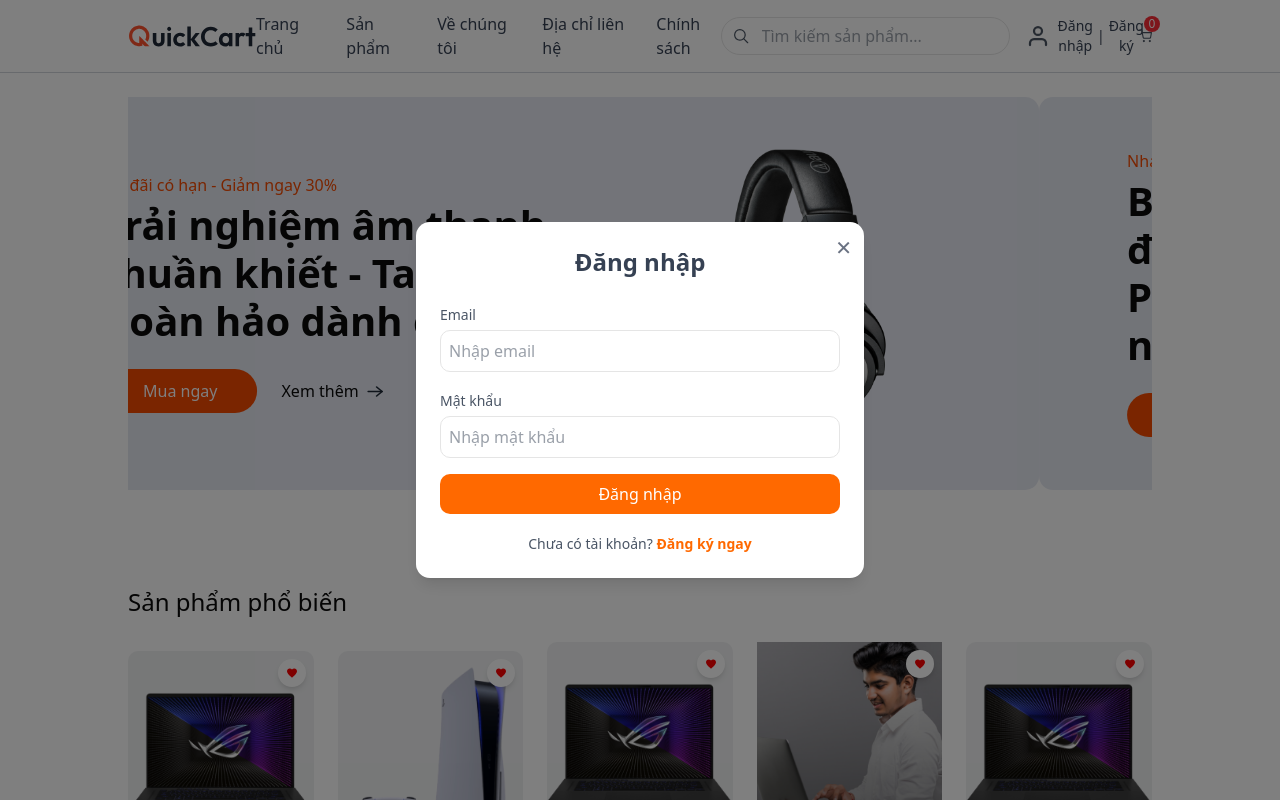
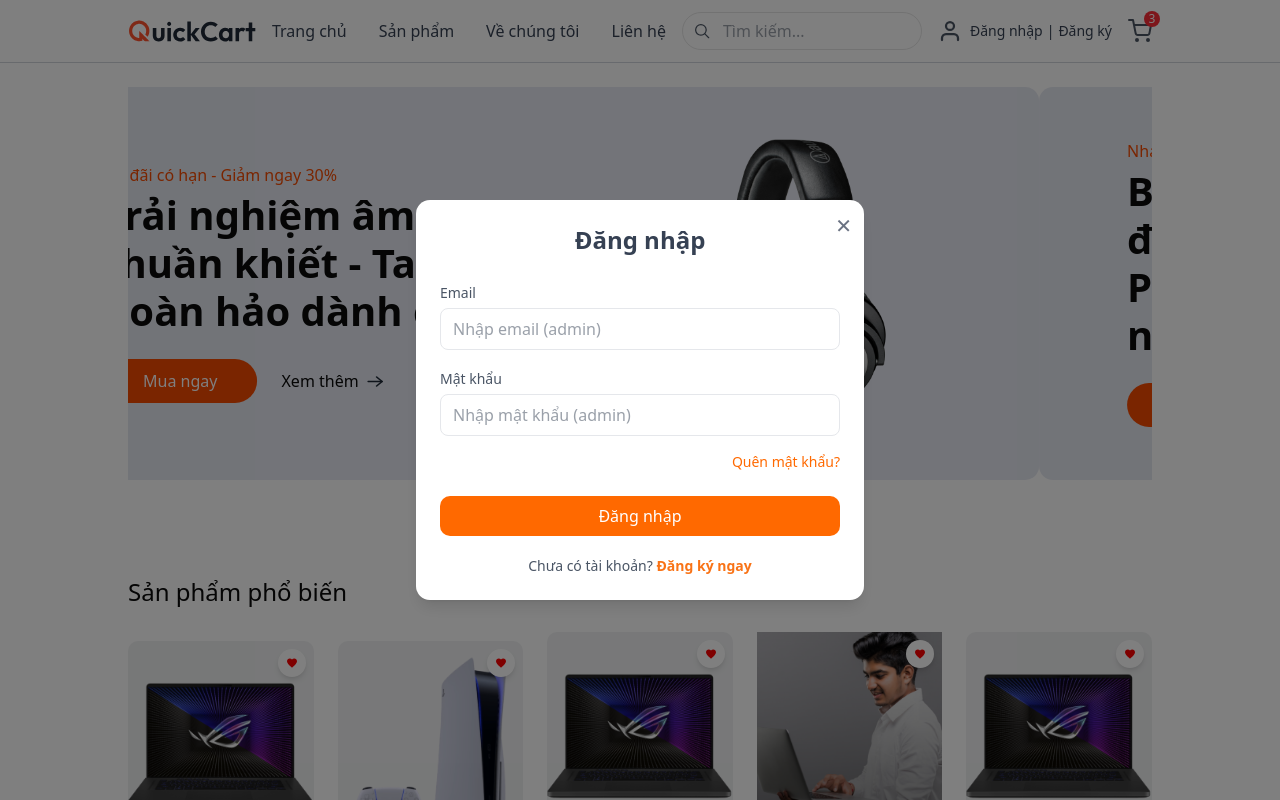
Before and after one commit to AdamNbz/IS207, a Next.js app in the folder frontend/: page / in a window 1280 px wide. Both pictures are taken after a click on the button "Đăng nhập". Shown: the top 800 px of the page. Built offline with nearby package versions, Linux system fonts and the light colour scheme.

Commit message:
Fix đăng nhập và quên mật khẩu

```diff
--- a/frontend/package.json
+++ b/frontend/package.json
@@ -17,6 +17,7 @@
     "next": "^15.5.7",
     "react": "19.1.0",
     "react-dom": "19.1.0",
+    "react-toastify": "^11.0.5",
     "tailwind-merge": "^3.3.1"
   },
   "devDependencies": {
--- a/frontend/src/components/AuthModal.jsx
+++ b/frontend/src/components/AuthModal.jsx
@@ -1,30 +1,90 @@
 "use client";
 import React, { useState, useEffect } from "react";
+import { useAppContext } from "../context/AppContext";
+import Image from "next/image";
+// 1. IMPORT TOAST
+import { toast } from "react-toastify";
 
 const AuthModal = ({ isOpen, onClose }) => {
-  const [isLogin, setIsLogin] = useState(true);
+  const { login } = useAppContext();
+  const [authState, setAuthState] = useState("Login");
   const [show, setShow] = useState(false);
+  const [name, setName] = useState("");
+  const [email, setEmail] = useState("");
+  const [password, setPassword] = useState("");
+  const [timer, setTimer] = useState(60);
 
-  // Animation khi mở popup
   useEffect(() => {
     if (isOpen) {
       setTimeout(() => setShow(true), 10);
+      setAuthState("Login");
+      setEmail("");
+      setPassword("");
+      setName("");
     } else {
       setShow(false);
     }
   }, [isOpen]);
 
+  useEffect(() => {
+    let interval;
+    if (authState === "OTP" && timer > 0) {
+      interval = setInterval(() => {
+        setTimer((prev) => prev - 1);
+      }, 1000);
+    } else if (timer === 0) {
+      clearInterval(interval);
+    }
+    return () => clearInterval(interval);
+  }, [authState, timer]);
+
+  const handleResendOtp = () => {
+    setTimer(60);
+    // Thay console.log bằng toast info
+    toast.info("Đã gửi lại mã xác nhận vào email!");
+  };
+
+  // --- HÀM XỬ LÝ SUBMIT ĐÃ SỬA ---
+  const handleSubmit = (e) => {
+    e.preventDefault();
+
+    // 1. Xử lý Đăng nhập
+    if (authState === "Login") {
+      const isSuccess = login(email, password);
+
+      if (isSuccess) {
+        // THÔNG BÁO THÀNH CÔNG (Màu xanh)
+        toast.success("🎉 Đăng nhập thành công! Chào mừng bạn quay lại.");
+        onClose();
+      } else {
+        // THÔNG BÁO LỖI (Màu đỏ)
+        toast.error("❌ Sai email hoặc mật khẩu! Vui lòng thử lại.");
+      }
+    }
+    // 2. Xử lý Đăng ký
+    else if (authState === "Register") {
+      toast.success("Đăng ký tài khoản thành công! Hãy đăng nhập.");
+      setAuthState("Login");
+    }
+    // 3. Logic Quên mật khẩu
+    else if (authState === "Forgot") {
+      toast.info("Mã OTP đã được gửi đến email của bạn.");
+      setTimer(60);
+      setAuthState("OTP");
+    } else if (authState === "OTP") {
+      toast.success("Xác thực thành công!");
+      setAuthState("ResetPassword");
+    } else if (authState === "ResetPassword") {
+      toast.success("Đổi mật khẩu thành công! Vui lòng đăng nhập lại.");
+      setAuthState("Login");
+    }
+  };
+
   if (!isOpen) return null;
 
   return (
     <div className="fixed inset-0 flex items-center justify-center bg-black/50 z-[999]">
-      {/* Nhấn ra ngoài để đóng */}
-      <div
-        className="absolute inset-0"
-        onClick={onClose}
-      />
-
-      {/* Box */}
+      <div className="absolute inset-0" onClick={onClose} />
       <div
         className={`
           relative bg-white rounded-xl shadow-lg p-6 w-[90%] max-w-md
@@ -32,7 +92,6 @@ const AuthModal = ({ isOpen, onClose }) => {
           ${show ? "opacity-100 scale-100" : "opacity-0 scale-90"}
         `}
       >
-        {/* Close button */}
         <button
           onClick={onClose}
           className="absolute top-3 right-3 text-gray-500 hover:text-black text-xl"
@@ -40,62 +99,158 @@ const AuthModal = ({ isOpen, onClose }) => {
           ✕
         </button>
 
-        {/* Title */}
         <h2 className="text-2xl font-bold text-center mb-6">
-          {isLogin ? "Đăng nhập" : "Đăng ký"}
+          {authState === "Login" && "Đăng nhập"}
+          {authState === "Register" && "Đăng ký"}
+          {authState === "Forgot" && "Quên mật khẩu"}
+          {authState === "OTP" && "Nhập mã xác nhận"}
+          {authState === "ResetPassword" && "Đặt lại mật khẩu"}
         </h2>
 
-        {/* Form */}
-        <form className="flex flex-col gap-4">
-          {/* Only show full name when Register */}
-          {!isLogin && (
+        <form className="flex flex-col gap-4" onSubmit={handleSubmit}>
+
+          {authState === "Register" && (
             <div>
               <label className="text-sm font-medium text-gray-600">Họ và tên</label>
               <input
                 type="text"
                 placeholder="Nhập họ tên"
-                className="w-full border p-2 rounded-lg mt-1 focus:ring-2 focus:ring-orange-500"
+                className="auth-input"
+                value={name}
+                onChange={(e) => setName(e.target.value)}
               />
             </div>
           )}
 
+          {["Login", "Register", "Forgot"].includes(authState) && (
             <div>
               <label className="text-sm font-medium text-gray-600">Email</label>
               <input
-              type="email"
-              placeholder="Nhập email"
-              className="w-full border p-2 rounded-lg mt-1 focus:ring-2 focus:ring-orange-500"
+                type="text"
+                placeholder="Nhập email (admin)"
+                className="auth-input"
+                value={email}
+                onChange={(e) => setEmail(e.target.value)}
+                required
               />
             </div>
+          )}
 
+          {["Login", "Register"].includes(authState) && (
             <div>
               <label className="text-sm font-medium text-gray-600">Mật khẩu</label>
               <input
                 type="password"
-              placeholder="Nhập mật khẩu"
-              className="w-full border p-2 rounded-lg mt-1 focus:ring-2 focus:ring-orange-500"
+                placeholder="Nhập mật khẩu (admin)"
+                className="auth-input"
+                value={password}
+                onChange={(e) => setPassword(e.target.value)}
+                required
               />
             </div>
+          )}
+
+          {authState === "OTP" && (
+            <div className="text-center">
+              <p className="text-sm text-gray-500 mb-2">Mã xác thực đã được gửi đến email của bạn.</p>
+              <input
+                type="text"
+                placeholder="Nhập mã 6 số"
+                className="auth-input text-center text-xl tracking-widest font-bold"
+                maxLength={6}
+              />
+              <div className="mt-2 text-sm">
+                {timer > 0 ? (
+                  <span className="text-gray-400">Gửi lại sau {timer}s</span>
+                ) : (
+                  <button
+                    type="button"
+                    onClick={handleResendOtp}
+                    className="text-orange-500 font-semibold hover:underline"
+                  >
+                    Gửi lại mã
+                  </button>
+                )}
+              </div>
+            </div>
+          )}
+
+          {authState === "ResetPassword" && (
+            <>
+              <div>
+                <label className="text-sm font-medium text-gray-600">Mật khẩu mới</label>
+                <input type="password" placeholder="Nhập mật khẩu mới" className="auth-input" />
+              </div>
+              <div>
+                <label className="text-sm font-medium text-gray-600">Xác nhận mật khẩu</label>
+                <input type="password" placeholder="Nhập lại mật khẩu" className="auth-input" />
+              </div>
+            </>
+          )}
+
+          {authState === "Login" && (
+            <div className="flex justify-end">
+              <button
+                type="button"
+                onClick={() => setAuthState("Forgot")}
+                className="text-sm text-orange-500 hover:underline"
+              >
+                Quên mật khẩu?
+              </button>
+            </div>
+          )}
 
           <button
             type="submit"
-            className="bg-orange-500 hover:bg-orange-600 text-white py-2 rounded-lg font-medium transition"
+            className="bg-orange-500 hover:bg-orange-600 text-white py-2 rounded-lg font-medium transition mt-2"
           >
-            {isLogin ? "Đăng nhập" : "Đăng ký"}
+            {authState === "Login" && "Đăng nhập"}
+            {authState === "Register" && "Đăng ký"}
+            {authState === "Forgot" && "Gửi yêu cầu"}
+            {authState === "OTP" && "Đặt lại mật khẩu"}
+            {authState === "ResetPassword" && "Hoàn tất"}
           </button>
         </form>
 
-        {/* Toggle login/register */}
-        <p className="mt-5 text-sm text-center text-gray-600">
-          {isLogin ? "Chưa có tài khoản?" : "Đã có tài khoản?"}{" "}
+        <div className="mt-5 text-sm text-center text-gray-600">
+          {authState === "Login" && (
+            <p>Chưa có tài khoản? <button onClick={() => setAuthState("Register")} className="link-text">Đăng ký ngay</button></p>
+          )}
+          {authState === "Register" && (
+            <p>Đã có tài khoản? <button onClick={() => setAuthState("Login")} className="link-text">Đăng nhập ngay</button></p>
+          )}
+
+          {["Forgot", "OTP", "ResetPassword"].includes(authState) && (
             <button
-            onClick={() => setIsLogin(!isLogin)}
-            className="text-orange-500 font-semibold hover:underline"
+              onClick={() => setAuthState("Login")}
+              className="text-gray-500 hover:text-black font-semibold hover:underline flex items-center justify-center gap-1 w-full"
             >
-            {isLogin ? "Đăng ký ngay" : "Đăng nhập ngay"}
+              ← Quay lại đăng nhập
             </button>
-        </p>
+          )}
         </div>
+      </div>
+
+      <style jsx>{`
+        .auth-input {
+          width: 100%;
+          border: 1px solid #e5e7eb;
+          padding: 8px 12px;
+          border-radius: 8px;
+          margin-top: 4px;
+          outline: none;
+        }
+        .auth-input:focus {
+          box-shadow: 0 0 0 2px #f97316;
+        }
+        .link-text {
+          color: #f97316;
+          font-weight: 600;
+        }
+        .link-text:hover {
+          text-decoration: underline;
+        }
+      `}</style>
     </div>
   );
 };
--- a/frontend/src/components/Navbar.jsx
+++ b/frontend/src/components/Navbar.jsx
@@ -1,23 +1,27 @@
 "use client";
 import React, { useState } from "react";
 import Link from "next/link";
-import { useAppContext } from "../context/AppContext";
+import { useAppContext } from "../context/AppContext"; // Import Context
 import Image from "next/image";
 import AuthModal from "./AuthModal";
 
+const Navbar = () => {
+  // --- SỬA LỖI Ở ĐÂY ---
+  // Lấy 'userData' thay vì 'user' để khớp với AppContext
+  const { router, userData, logout } = useAppContext();
 
-const Navbar = () => {
-  const { router, getCartCount } = useAppContext();
   const [searchQuery, setSearchQuery] = useState("");
   const [isAuthOpen, setIsAuthOpen] = useState(false);
+  const [isMobileMenuOpen, setIsMobileMenuOpen] = useState(false); // State cho menu mobile
+
   const handleSearch = (e) => {
     e.preventDefault();
     router.push(`/all-products?search=${searchQuery}`);
   };
 
   return (
-    <nav className="flex items-center justify-between px-6 md:px-16 lg:px-32 py-3 border-b border-gray-300 text-gray-700">
-      {/* Logo */}
+    <nav className="flex items-center justify-between px-6 md:px-16 lg:px-32 py-3 border-b border-gray-300 text-gray-700 bg-white relative">
+      {/* 1. Logo */}
       <Image
         className="cursor-pointer w-28 md:w-32"
         onClick={() => router.push("/")}
@@ -27,26 +31,15 @@ const Navbar = () => {
         height={32}
       />
 
-      {/* Links (Desktop) */}
+      {/* 2. Links (Desktop) */}
       <div className="flex items-center gap-4 lg:gap-8 max-md:hidden">
-        <Link href="/" className="hover:text-gray-900 transition">
-          Trang chủ
-        </Link>
-        <Link href="/all-products" className="hover:text-gray-900 transition">
-          Sản phẩm
-        </Link>
-        <Link href="/about-us" className="hover:text-gray-900 transition">
-          Về chúng tôi
-        </Link>
-        <Link href="/" className="hover:text-gray-900 transition">
-          Địa chỉ liên hệ
-        </Link>
-        <Link href="/support" className="hover:text-gray-900 transition">
-          Chính sách
-        </Link>
+        <Link href="/" className="hover:text-gray-900 transition">Trang chủ</Link>
+        <Link href="/all-products" className="hover:text-gray-900 transition">Sản phẩm</Link>
+        <Link href="/about-us" className="hover:text-gray-900 transition">Về chúng tôi</Link>
+        <Link href="/contact" className="hover:text-gray-900 transition">Liên hệ</Link>
       </div>
 
-      {/* Search + User + Cart (Desktop) */}
+      {/* 3. Search + User + Cart (Desktop) */}
       <div className="hidden md:flex items-center gap-4">
         {/* Search Bar */}
         <form onSubmit={handleSearch} className="relative">
@@ -54,96 +47,88 @@ const Navbar = () => {
             type="text"
             value={searchQuery}
             onChange={(e) => setSearchQuery(e.target.value)}
-            placeholder="Tìm kiếm sản phẩm..."
-            className="border rounded-full px-4 py-1.5 pl-10 focus:outline-none focus:ring-2 focus:ring-orange-500"
+            placeholder="Tìm kiếm..."
+            className="border rounded-full px-4 py-1.5 pl-10 focus:outline-none focus:ring-2 focus:ring-orange-500 w-60"
           />
           <Image
             src="/images/search_icon.svg"
-            alt="search icon"
+            alt="search"
             className="absolute left-3 top-1/2 transform -translate-y-1/2"
             width={16}
             height={16}
           />
         </form>
 
-        {/* User Account */}
+        {/* User Account Section */}
         <div className="flex items-center gap-2">
-          {/* User Icon */}
           <Image
             src="/images/user_icon.svg"
-            alt="user icon"
+            alt="user"
             width={24}
             height={24}
             className="flex-shrink-0"
           />
 
-          {/* Đăng nhập / Đăng ký */}
           <div className="flex items-center gap-1 text-gray-700 text-sm font-medium">
+            {/* --- LOGIC HIỂN THỊ DESKTOP (Đã sửa biến userData) --- */}
+            {userData ? (
+              // Nếu ĐÃ đăng nhập
+              <div className="flex items-center gap-2">
+                <span className="text-orange-600 font-bold cursor-pointer" title={userData.email}>
+                  {userData.name}
+                </span>
+                <span className="text-gray-300">|</span>
                 <button
-              onClick={() => setIsAuthOpen(true)}
-              // onClick={() => console.log("Đăng nhập")}
-              className="hover:text-gray-900 transition"
+                  onClick={logout}
+                  className="hover:text-red-500 transition font-normal"
                 >
+                  Đăng xuất
+                </button>
+              </div>
+            ) : (
+              // Nếu CHƯA đăng nhập
+              <>
+                <button onClick={() => setIsAuthOpen(true)} className="hover:text-gray-900 transition">
                   Đăng nhập
                 </button>
                 <span>|</span>
-            <button
-              onClick={() => setIsAuthOpen(true)}
-              // onClick={() => console.log("Đăng ký")}
-              className="hover:text-gray-900 transition"
-            >
+                <button onClick={() => setIsAuthOpen(true)} className="hover:text-gray-900 transition">
                   Đăng ký
                 </button>
+              </>
+            )}
           </div>
         </div>
 
         {/* Cart Icon */}
-        <button
-          onClick={() => router.push('/cart')}
-          className="relative flex items-center"
-        >
-          <Image
-            src="/images/cart_icon.svg"
-            alt="cart icon"
-            className="w-6 h-6"
-            width={24}
-            height={24}
-          />
-          <span className="absolute -top-2 -right-2 bg-red-500 text-white text-xs w-4 h-4 rounded-full flex items-center justify-center">
-            {getCartCount()}
-          </span>
+        <button className="relative flex items-center" onClick={() => router.push('/cart')}>
+          <Image src="/images/cart_icon.svg" alt="cart" className="w-6 h-6" width={24} height={24} />
+          <span className="absolute -top-2 -right-2 bg-red-500 text-white text-xs w-4 h-4 rounded-full flex items-center justify-center">3</span>
         </button>
       </div>
 
-      {/* Mobile icons */}
-      <div className="flex items-center md:hidden gap-3">
-        <button
-        onClick={() => setIsAuthOpen(true)}
-        className="flex items-center gap-2 hover:text-gray-900 transition">
-          <Image
-            src="/images/user_icon.svg"
-            alt="user icon"
-            width={24}
-            height={24}
-          />
-          Đăng nhập Đăng ký
+      {/* 4. Mobile Menu Button (Chỉ hiện trên Mobile) */}
+      <div className="flex items-center md:hidden gap-4">
+         {/* Icon giỏ hàng mobile */}
+         <button className="relative flex items-center" onClick={() => router.push('/cart')}>
+            <Image src="/images/cart_icon.svg" alt="cart" className="w-6 h-6" width={24} height={24} />
+            <span className="absolute -top-2 -right-2 bg-red-500 text-white text-xs w-4 h-4 rounded-full flex items-center justify-center">3</span>
          </button>
-        <button
-          onClick={() => router.push('/cart')}
-          className="relative flex items-center"
-        >
-          <Image
-            src="/images/cart_icon.svg"
-            alt="cart icon"
-            className="w-6 h-6"
-            width={24}
-            height={24}
-          />
-          <span className="absolute -top-2 -right-2 bg-red-500 text-white text-xs w-4 h-4 rounded-full flex items-center justify-center">
-            {getCartCount()}
-          </span>
+
+         {/* Nút login nhanh mobile nếu chưa đăng nhập */}
+         {!userData && (
+            <button onClick={() => setIsAuthOpen(true)}>
+               <Image src="/images/user_icon.svg" alt="user" width={24} height={24} />
             </button>
+         )}
+
+         {/* Nếu đã đăng nhập trên mobile, hiện Avatar hoặc nút logout tuỳ thiết kế, ở đây tạm ẩn menu hamburger */}
+         {userData && (
+             <span className="text-orange-600 font-bold text-sm">{userData.name}</span>
+         )}
       </div>
+
+      {/* Auth Modal */}
       <AuthModal isOpen={isAuthOpen} onClose={() => setIsAuthOpen(false)} />
     </nav>
   );
```
Also changed, not shown: frontend/src/context/AppContext.jsx (+29 -7 lines), 1 other file (tests, documents, lock files or other folders). Lines whose indentation alone changed are shown as unchanged.
